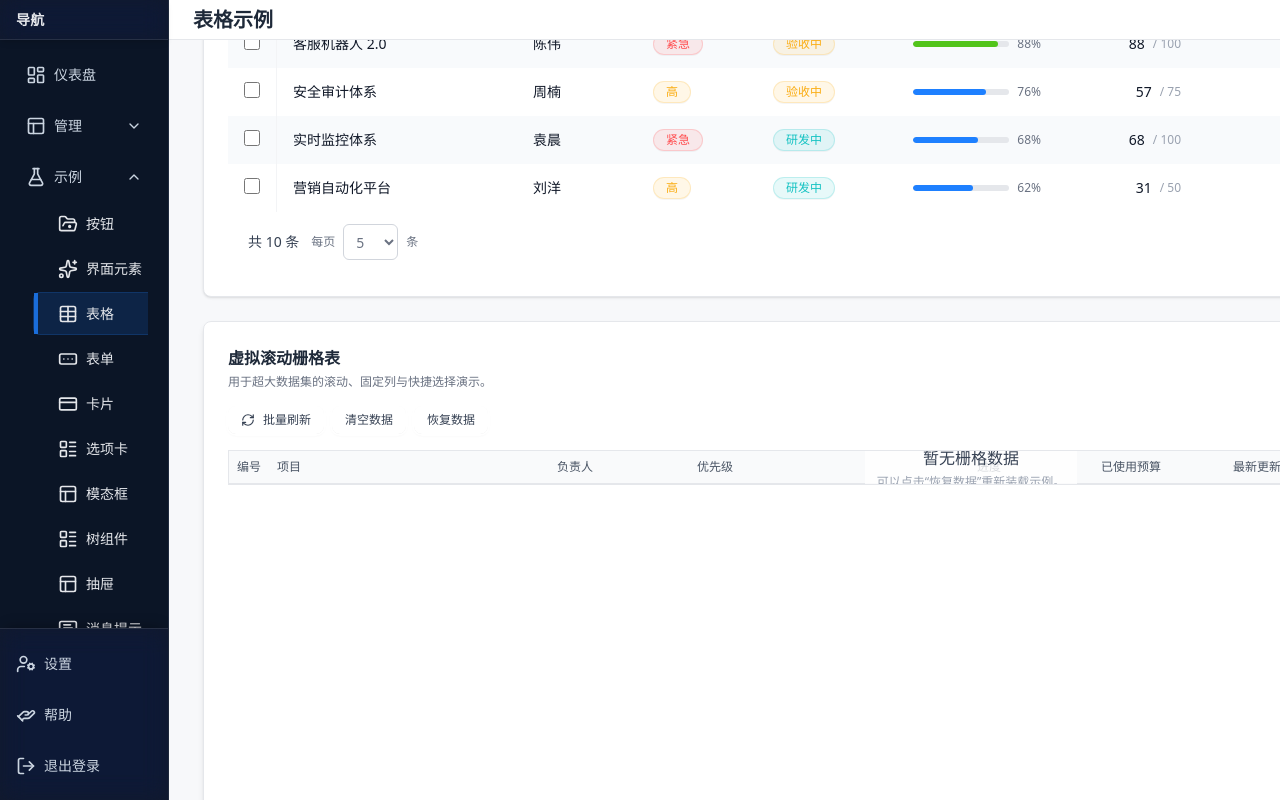
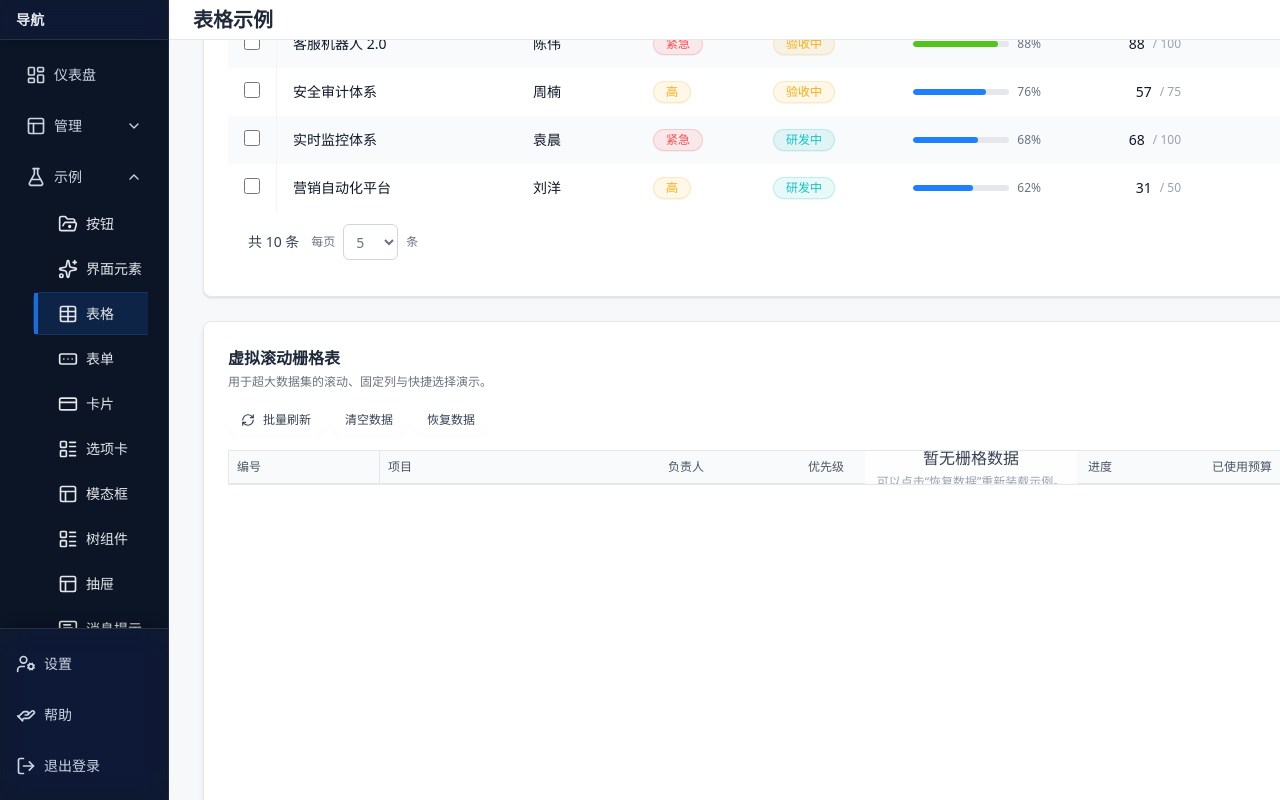
Before and after one commit to zhoumingxuan/sass-ui, a Next.js app: page /demo/table in a window 1280 px wide. Both pictures are taken after a click on the button "清空数据". Shown: the top 800 px of the page. Built offline with nearby package versions, Linux system fonts and the light colour scheme.

Commit message:
表格组件调整

```diff
--- a/src/app/demo/table/page.tsx
+++ b/src/app/demo/table/page.tsx
@@ -380,6 +380,7 @@ export default function TableDemo() {
       {
         key: 'id',
         title: '编号',
+        width:150,
         fixed: 'left',
         render: (row) => <span className="font-medium text-gray-900">{row.id}</span>,
       },
--- a/src/components/GridTable.tsx
+++ b/src/components/GridTable.tsx
@@ -1,6 +1,11 @@
 'use client';
 
-import type { CSSProperties, ReactNode, MouseEvent as ReactMouseEvent } from 'react';
+import type {
+  CSSProperties,
+  ReactNode,
+  MouseEvent as ReactMouseEvent,
+  KeyboardEvent as ReactKeyboardEvent, // 新增：键盘事件类型
+} from 'react';
 import { useCallback, useEffect, useMemo, useRef, useState } from 'react';
 import { Checkbox } from './Checkbox';
 
@@ -67,8 +72,6 @@ type GridTableProps<T> = {
   selection?: GridSelection<T>;
   onRowClick?: (row: T, context: GridCellRenderContext<T>, event: ReactMouseEvent<HTMLDivElement>) => void;
   onRowDoubleClick?: (row: T, context: GridCellRenderContext<T>, event: ReactMouseEvent<HTMLDivElement>) => void;
-  rowClassName?: (row: T, index: number, key: string | number) => string;
-  rowStyle?: (row: T, index: number, key: string | number) => CSSProperties | undefined;
 };
 
 type ColumnMeta<T> = {
@@ -192,7 +195,7 @@ export default function GridTable<T extends Record<string, unknown>>({
   columns,
   data,
   rowHeight = 36,      // 和 Table 行高风格更接近
-  headerHeight =33,   // header 留白更接近 Table
+  headerHeight =33,    // header 留白更接近 Table
   overscan = 4,
   zebra = true,
   rowKey,
@@ -203,8 +206,6 @@ export default function GridTable<T extends Record<string, unknown>>({
   selection,
   onRowClick,
   onRowDoubleClick,
-  rowClassName,
-  rowStyle,
 }: GridTableProps<T>) {
   // ==== 视窗度量（自适应高度；无 height prop） ====
   const containerRef = useRef<HTMLDivElement | null>(null);
@@ -284,24 +285,39 @@ export default function GridTable<T extends Record<string, unknown>>({
   // ==== 虚拟滚动计算 ====
   const fullHeight = useMemo(() => headerHeight + rowHeight * rows.length, [headerHeight, rowHeight, rows.length]);
 
-  const viewRowCount = useMemo(() => {
+  const visibleRows = useMemo(() => {
+    if(viewHeight<headerHeight)
+    {
+        return [];
+    }
     const visible = Math.max(viewHeight - headerHeight, 0);
-    return Math.max(0, Math.ceil(visible / rowHeight) + 1 + overscan * 2);
-  }, [viewHeight, headerHeight, rowHeight, overscan]);
+    //先用总高度算出末尾索引
+    const endIndex=Math.floor((scrollTop+visible)/ rowHeight);
+    const startIndex=Math.max(Math.floor(scrollTop/ rowHeight)-1,0);
+    return rows.slice(startIndex, endIndex);
 
-  const startIndex = useMemo(() => Math.max(0, Math.min(rows.length, Math.floor(scrollTop / rowHeight) - overscan)), [
-    scrollTop,
-    rowHeight,
-    overscan,
-    rows.length,
-  ]);
-  const endIndex = useMemo(() => Math.min(rows.length, startIndex + viewRowCount), [rows.length, startIndex, viewRowCount]);
-  const visibleRows = useMemo(() => rows.slice(startIndex, endIndex), [rows, startIndex, endIndex]);
-  const translateY = useMemo(() => headerHeight + startIndex * rowHeight, [headerHeight, startIndex, rowHeight]);
+  }, [rows, scrollTop,viewHeight, headerHeight, rowHeight]);
 
   // ==== 选择/悬停/点击 ====
   const [hoverKey, setHoverKey] = useState<string | number | null>(null);
   const selectedSet = useMemo(() => new Set(selection?.selectedKeys ?? []), [selection?.selectedKeys]);
+
+  // ==== 焦点行（内部，仅实现功能，不动样式） ====
+  const [activeFocusKey, setActiveFocusKey] = useState<string | number | null>(null);
+
+  // 数据变化时维持或回落到第一行
+  useEffect(() => {
+    if (rows.length === 0) {
+      if (activeFocusKey !== null) setActiveFocusKey(null);
+      return;
+    }
+    if (activeFocusKey != null && rows.some((r) => r.key === activeFocusKey)) return;
+    setActiveFocusKey(rows[0]?.key ?? null);
+  }, [rows, activeFocusKey]);
+
+  const updateFocus = useCallback((key: string | number | null) => {
+    setActiveFocusKey(key);
+  }, []);
 
   const isRowSelectable = useCallback(
     (r: T, i: number) => (selection?.isRowSelectable ? selection.isRowSelectable(r, i) : true),
@@ -349,6 +365,34 @@ export default function GridTable<T extends Record<string, unknown>>({
     [selection, rows]
   );
 
+  // 键盘控制焦点（↑ ↓ Home End；空格在有 selection 时切换选中）
+  const handleKeyDown = useCallback(
+    (e: ReactKeyboardEvent<HTMLDivElement>) => {
+      if (rows.length === 0) return;
+      const idx = activeFocusKey == null ? -1 : rows.findIndex((it) => it.key === activeFocusKey);
+      if (e.key === 'ArrowDown') {
+        e.preventDefault();
+        const next = idx < rows.length - 1 ? rows[idx + 1] : rows[rows.length - 1];
+        updateFocus(next?.key ?? null);
+      } else if (e.key === 'ArrowUp') {
+        e.preventDefault();
+        const prev = idx > 0 ? rows[idx - 1] : rows[0];
+        updateFocus(prev?.key ?? null);
+      } else if (e.key === 'Home') {
+        e.preventDefault();
+        updateFocus(rows[0]?.key ?? null);
+      } else if (e.key === 'End') {
+        e.preventDefault();
+        updateFocus(rows[rows.length - 1]?.key ?? null);
+      } else if ((e.key === ' ' || e.key === 'Spacebar') && selection && activeFocusKey != null) {
+        e.preventDefault();
+        const hit = rows.find((r) => r.key === activeFocusKey);
+        if (hit) toggleOne(hit);
+      }
+    },
+    [rows, activeFocusKey, selection, toggleOne, updateFocus]
+  );
+
   const onRowClickInternal = useCallback(
     (e: ReactMouseEvent<HTMLDivElement>, item: RowItem<T>) => {
       const isSelected = selectedSet.has(item.key);
@@ -383,7 +427,7 @@ export default function GridTable<T extends Record<string, unknown>>({
     [hoverKey, onRowDoubleClick, selectedSet]
   );
 
-  // ==== 渲染工具（对齐 Table 的类名/灰阶/留白） ====
+  // ==== 渲染工具（不改样式） ====
   const headerCellBase = 'px-4 py-3 text-xs font-medium text-gray-600';
   const bodyCellBase = 'px-4 py-3 text-sm text-gray-900';
   const headerRowClass = 'bg-gray-50 text-gray-600 sticky top-0 z-10 border-b border-gray-200';
@@ -391,7 +435,7 @@ export default function GridTable<T extends Record<string, unknown>>({
   const renderHeaderCells = (metas: ColumnMeta<T>[]) =>
     metas.map((m) => {
       const isSelection = m.column.key === '__selection__';
-      const justifyClass = m.justifyClass.replace('justify-', ''); // 仅用于文本，不改变 Checkbox 居中
+      const justifyClass = m.justifyClass.replace('justify-', '');
       return (
         <div
           key={`h-${String(m.column.key)}`}
@@ -407,7 +451,6 @@ export default function GridTable<T extends Record<string, unknown>>({
           {isSelection ? (
             selection?.enableSelectAll ? (
               <div className="flex items-center justify-center">
-                {/* 继续使用你的 CheckBox 组件；若支持 indeterminate，可自行在组件内部渲染 */}
                 <Checkbox
                   checked={Boolean(allSelected)}
                   aria-checked={partiallySelected ? 'mixed' : allSelected ? 'true' : 'false'}
@@ -474,7 +517,6 @@ export default function GridTable<T extends Record<string, unknown>>({
           ? m.column.render(item.row, ctx)
           : (item.row[m.column.key as keyof T] as ReactNode);
 
-      // intent=actions：居中且不截断；status：左侧贴图标时更顺手
       const contentClass =
         m.column.intent === 'actions'
           ? 'flex items-center justify-center gap-2 whitespace-nowrap'
@@ -493,16 +535,28 @@ export default function GridTable<T extends Record<string, unknown>>({
       );
     });
 
-// === 替换 Region 组件 ===
+// === Region 组件（不动结构样式，仅加焦点） ===
 const Region: React.FC<{
   metas: ColumnMeta<T>[];
+  type:'left'|'center'|'right';
   template: string;
-  allowXScroll?: boolean;
-}> = ({ metas, template, allowXScroll }) => {
+}> = ({ metas, template,type }) => {
+    let index=0;
+    if(type==='center')
+    {
+        index=1;
+    }
+    else
+    {
+        index=100;
+    }
     return (
-    <div className={cx(allowXScroll ? 'overflow-x-auto overflow-y-hidden' : 'overflow-hidden')}>
-      {/* 单一容器：标题单元格在前，内容单元格在后（不分两个容器） */}
-      <div className="grid gap-0" style={{ gridTemplateColumns: template }}>
+        <div className={
+            cx(
+                "grid gap-0 overflow-visible",type!=='center'?"sticky border-gray-200":"",type==='left'?"left-0":"right-0",type==='left'?"border-r":"",type==='right'?"border-l":""
+
+            )
+        } style={{ gridTemplateColumns: template,zIndex:index }}>
             {/* 标题单元格（必须在开头） */}
             {metas.map((m) => {
                 const isSelection = m.column.key === '__selection__';
@@ -510,7 +564,7 @@ const Region: React.FC<{
                     <div
                         key={`h-${String(m.column.key)}`}
                         className={cx(
-                'border-b border-gray-200 bg-gray-50',
+                            'sticky top-0 border-b border-gray-200 bg-gray-50  whitespace-nowrap',
                             'px-2 py-2 text-xs font-medium text-gray-600',
                             m.textAlignClass,
                             m.semanticClass,
@@ -551,12 +605,13 @@ const Region: React.FC<{
                 );
             })}
 
-        {/* 内容单元格（可见切片），统一 translateY 做虚拟滚动位移；不再额外包一层 */}
+            {/* 内容单元格（可见切片） */}
             {visibleRows.map((item) =>
                 metas.map((m) => {
                     const isSelection = m.column.key === '__selection__';
                     const isSelected = selectedSet.has(item.key);
                     const isHovered = hoverKey === item.key;
+                    const isFocused = activeFocusKey != null && activeFocusKey === item.key; // 焦点标记
                     const bgBase = zebra ? (item.index % 2 === 0 ? '#ffffff' : '#f8fafc') : '#ffffff';
                     const bg = isSelected ? (isHovered ? 'rgba(30,128,255,0.18)' : 'rgba(30,128,255,0.12)') : isHovered ? '#f3f4f6' : bgBase;
 
@@ -572,10 +627,12 @@ const Region: React.FC<{
                             height: rowHeight,
                             backgroundColor: bg,
                         } as CSSProperties,
+                        'data-focused': isFocused ? 'true' : undefined, // 仅打标，不加样式
                         onMouseEnter: () => setHoverKey(item.key),
                         onMouseLeave: () => setHoverKey((k) => (k === item.key ? null : k)),
                         title: m.column.tooltip ? m.column.tooltip(item.row) : undefined,
                         onClick: (e: ReactMouseEvent<HTMLDivElement>) => {
+                            updateFocus(item.key); // 点击即设为焦点
                             const ctx: GridCellRenderContext<T> = {
                                 row: item.row,
                                 rowIndex: item.index,
@@ -664,7 +721,6 @@ const Region: React.FC<{
                 })
             )}
         </div>
-    </div>
     );
 };
 
@@ -674,30 +730,32 @@ const Region: React.FC<{
   return (
     <div
       ref={containerRef}
+      tabIndex={0}                 // 允许接收键盘事件
+      onKeyDown={handleKeyDown}    // 焦点行键盘控制
       className={cx(
-                'relative max-h-full overflow-y-auto overflow-x-hidden nice-scrollbar',
+        'relative max-h-full overflow-y-auto overflow-x-auto nice-scrollbar',
         'bg-white border border-gray-200',
         className,
       )}
     >
       {/* 背景占位：撑起真实滚动高度 */}
-            <div style={{ height: fullHeight }} >
+      <div className='w-auto' style={{ height: fullHeight }} >
 
-                {/* 粘滞视图：三段布局，居然和 Table 的 sticky header 外观一致 */}
-                <div className="sticky top-0 w-full grid grid-cols-[auto_1fr_auto]">
+        {/* 粘滞视图：三段布局 */}
+        <div className="sticky top-0 w-auto flex justify-start item-stretch overflow-auto" >
           {/* 左：固定列（含选择列）不滚动水平条 */}
-                    <Region metas={metasLeft} template={templateLeft} />
+          <Region type='left' metas={metasLeft} template={templateLeft}  />
           {/* 中：未固定列，可水平滚动 */}
-                    <Region metas={metasCenter} template={templateCenter} allowXScroll />
+          <Region type='center' metas={metasCenter} template={templateCenter} />
           {/* 右：固定列（默认 actions） */}
-                    <Region metas={metasRight} template={templateRight} />
+          <Region type='right' metas={metasRight} template={templateRight} />
         </div>
       </div>
 
-            {/* 空/加载 */}
+      {/* 空/加载（保持你原有样式） */}
       {(showEmpty || showLoading) && (
         <div className="absolute inset-0 flex items-center justify-center">
-                    <div className="px-3 py-2 text-gray-500 bg-white/80 rounded">
+          <div className="px-3 py-2 text-gray-500 bg-white/80">
             {showLoading ? loadingState ?? '加载中…' : emptyState ?? '暂无数据'}
           </div>
         </div>
```
Lines whose indentation alone changed are shown as unchanged.
